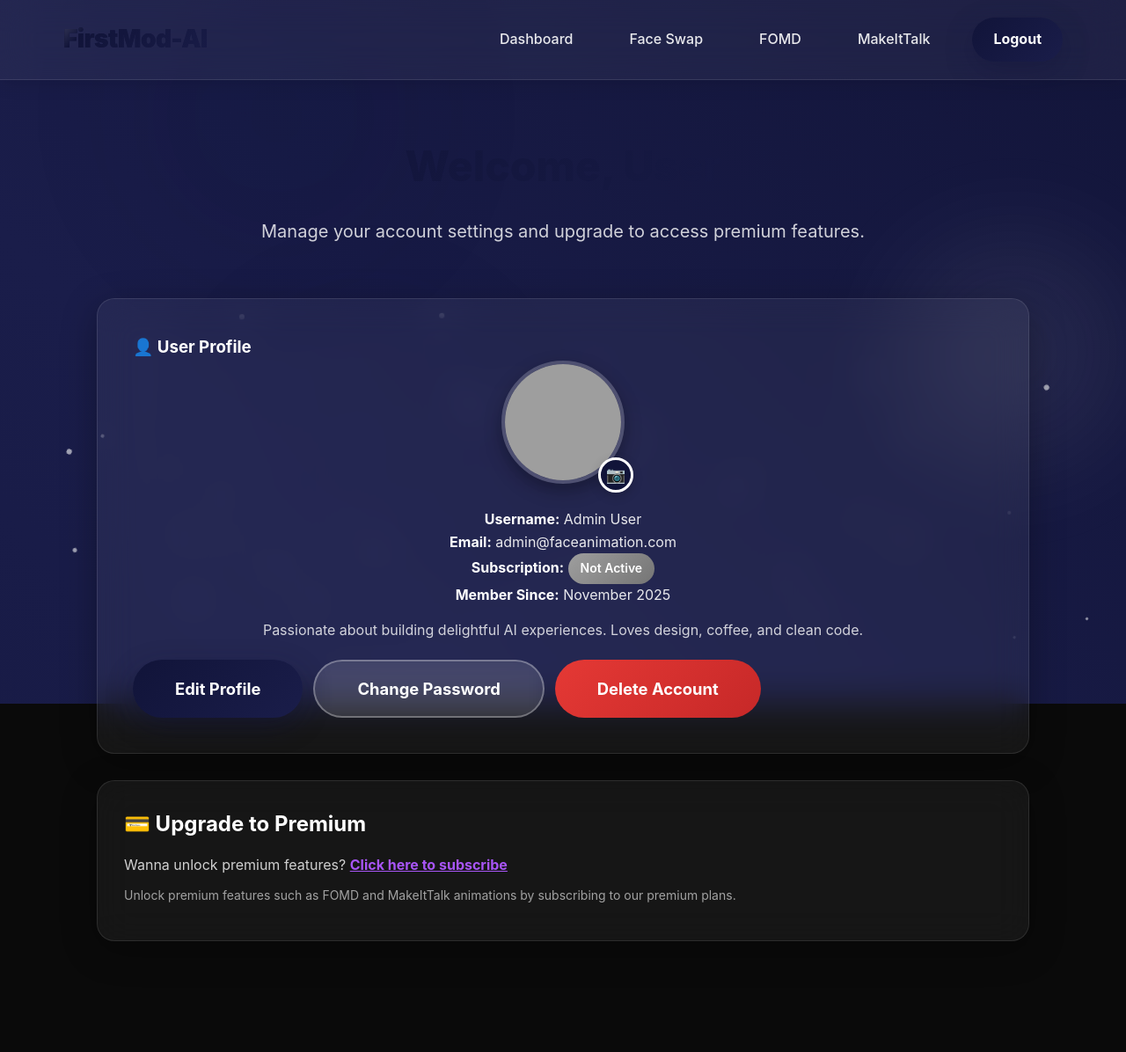
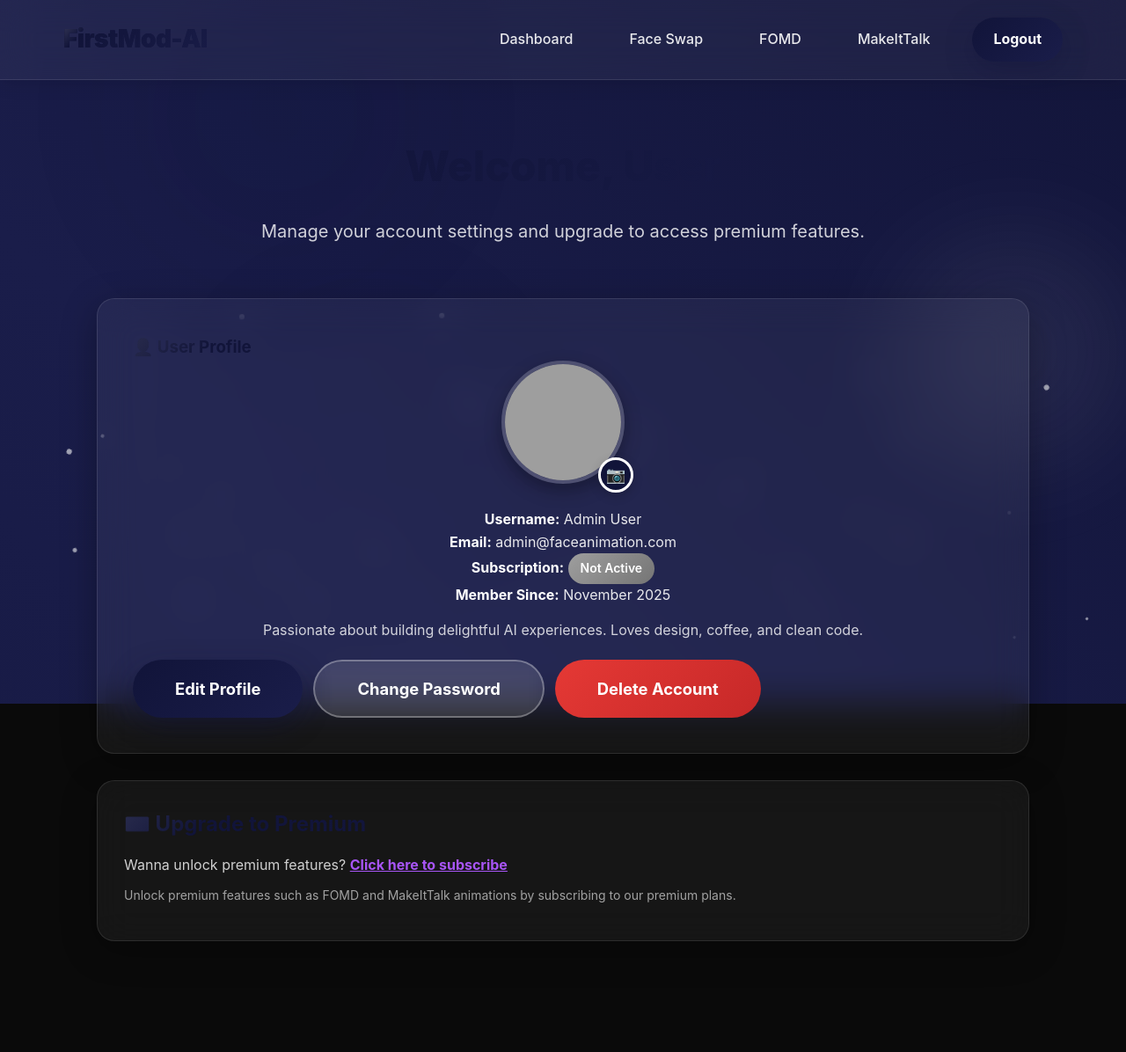
Before and after one commit to Ronnnnnnnnnnnnnn/FYP-25-S3-23, a Flask app: page /user in a window 1280 px wide. Shown: the top 1196 px of the page at 88% size. Run offline with Flask 3, Linux system fonts and the light colour scheme; a user stored in the database is signed in; data comes from the database, SQL or seed files in the repository; grey boxes are pictures that could not be loaded.

Commit message:
Apply animated gradient to all headers and titles - Update hero h1 in tool pages to use White Lilac to Dark Blue gradient - Add gradient animation to profile-card h3 titles - Add gradient animation to card-title h2 in tool pages - Add gradient animation to subscription section h3 titles - All headers now have consistent animated gradient effect

```diff
--- a/static/style.css
+++ b/static/style.css
@@ -320,6 +320,12 @@ body {
 
 .profile-card h3 {
   color: white;
+  background: linear-gradient(135deg, #F8F8F9 0%, #111439 50%, #1a1d4a 100%);
+  -webkit-background-clip: text;
+  -webkit-text-fill-color: transparent;
+  background-clip: text;
+  animation: gradientText 5s ease infinite;
+  background-size: 200% 200%;
 }
 
 .profile-card p {
@@ -509,6 +515,12 @@ body {
   margin-bottom: 15px;
   color: white;
   font-weight: 700;
+  background: linear-gradient(135deg, #F8F8F9 0%, #111439 50%, #1a1d4a 100%);
+  -webkit-background-clip: text;
+  -webkit-text-fill-color: transparent;
+  background-clip: text;
+  animation: gradientText 5s ease infinite;
+  background-size: 200% 200%;
 }
 
 .subscription-section p,
--- a/templates/faceswap.html
+++ b/templates/faceswap.html
@@ -245,7 +245,7 @@
             font-size: 3.5rem;
             font-weight: 900;
             margin-bottom: 1rem;
-            background: linear-gradient(135deg, #fff 0%, #a855f7 50%, #06b6d4 100%);
+            background: linear-gradient(135deg, #F8F8F9 0%, #111439 50%, #1a1d4a 100%);
             -webkit-background-clip: text;
             -webkit-text-fill-color: transparent;
             background-clip: text;
```
Also changed, not shown: templates/fomd.html (+7 -1 lines), templates/makeittalk.html (+7 -1 lines).
